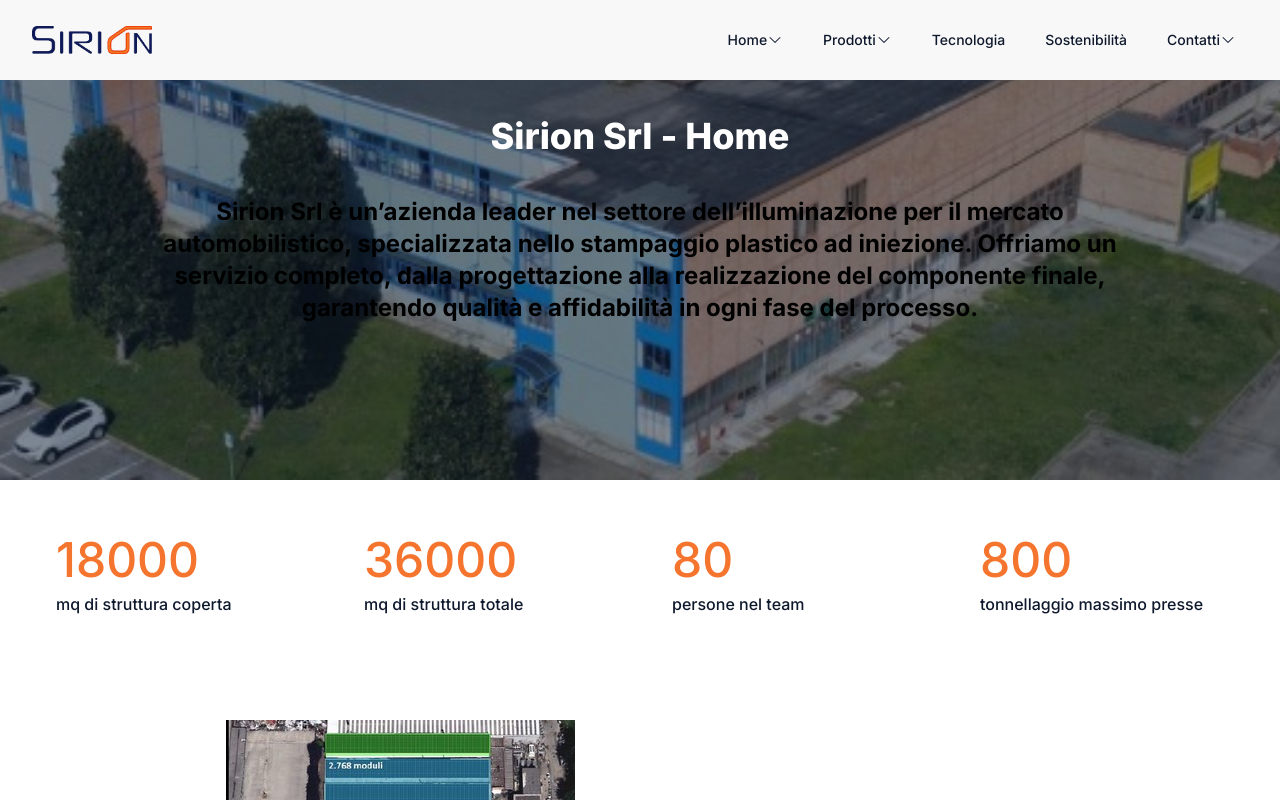
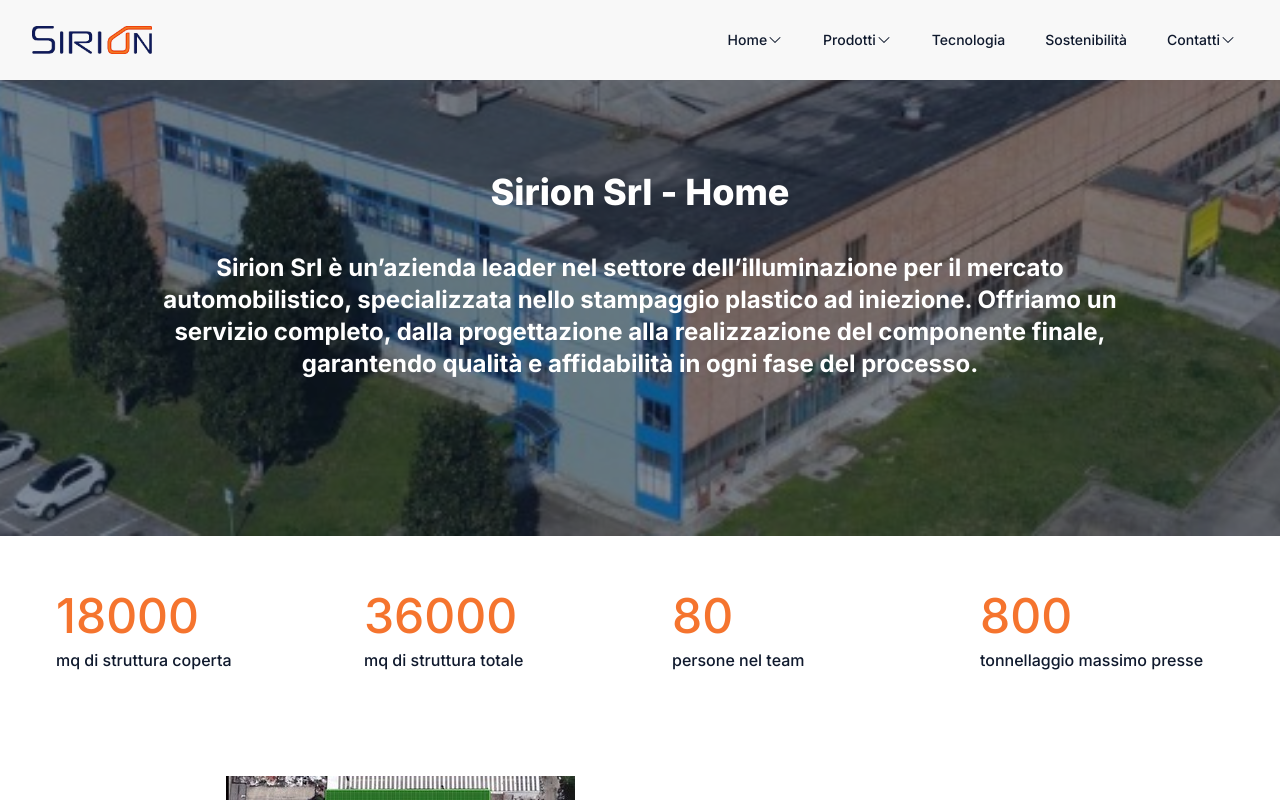
Before and after one commit to LorenzoRegalzi/sirion-website, a Next.js app: page / in a window 1280 px wide. Shown: the top 800 px of the page. Built offline with nearby package versions, Linux system fonts and the light colour scheme.

Commit message:
Fix color2

```diff
--- a/app/ui/components/title.tsx
+++ b/app/ui/components/title.tsx
@@ -3,7 +3,7 @@
 import Image from "next/image";
 const Title = (props: any) => {
   return (
-    <div className={`relative w-full flex items-center justify-center ${props.description ? 'h-[30rem]' : 'h-[20rem]'}`}>
+    <div className={`relative w-full flex items-center justify-center mt-14 ${props.description ? 'h-[30rem]' : 'h-[20rem]'}`}>
     {/* Immagine */}
     <Image
         src={imageUrl}
@@ -21,7 +21,7 @@
             <h1 className="font-extrabold text-white dark:text-white text-3xl sm:text-3xl md:text-4xl lg:text-4xl" style={{color:'white'}}>{props.title}</h1>
             {props.description &&
               <div className="w-100 flex-col flex items-center p-10">
-                <p className="text-white font-bold justify-center text-center  sm:text-lg md:text-xl lg:text-2xl">{props.description}</p>
+                <p className="text-customWhite font-bold justify-center text-center  sm:text-lg md:text-xl lg:text-2xl">{props.description}</p>
               </div>
             }
         </div>
```
